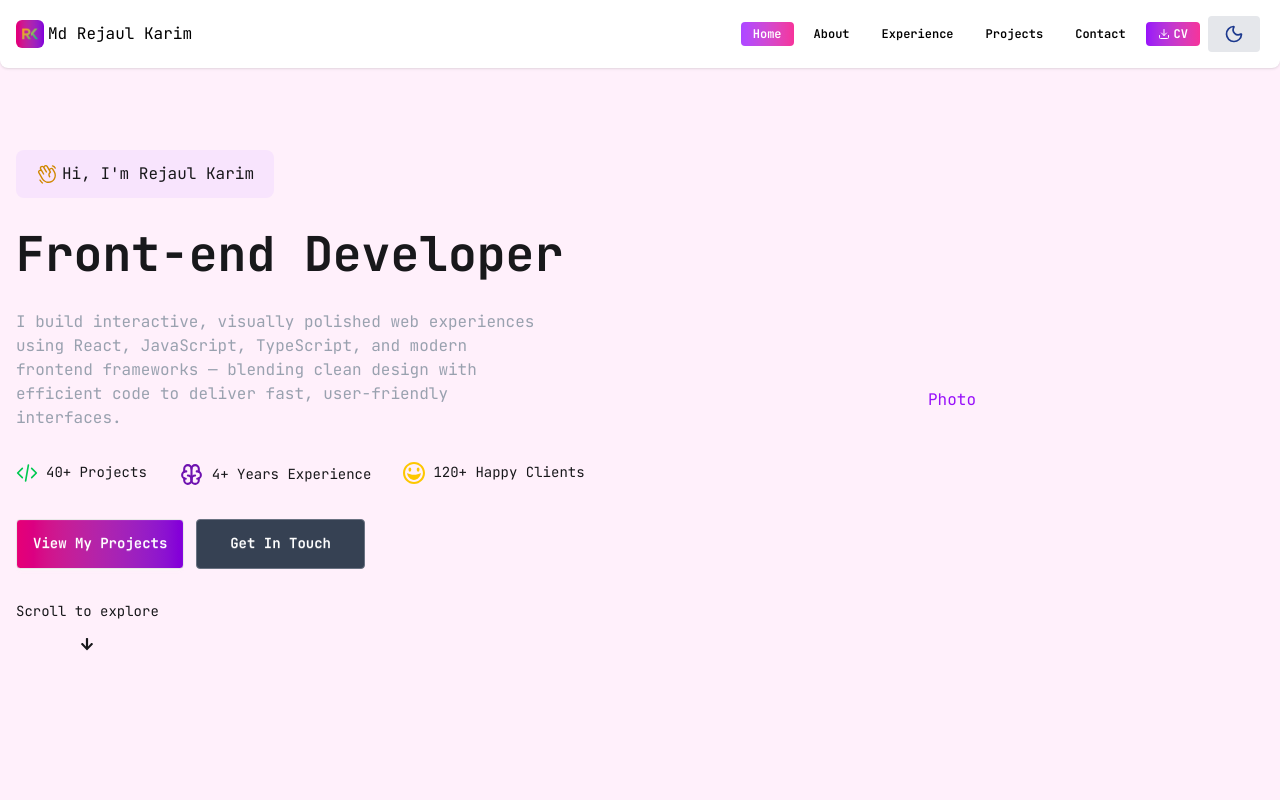
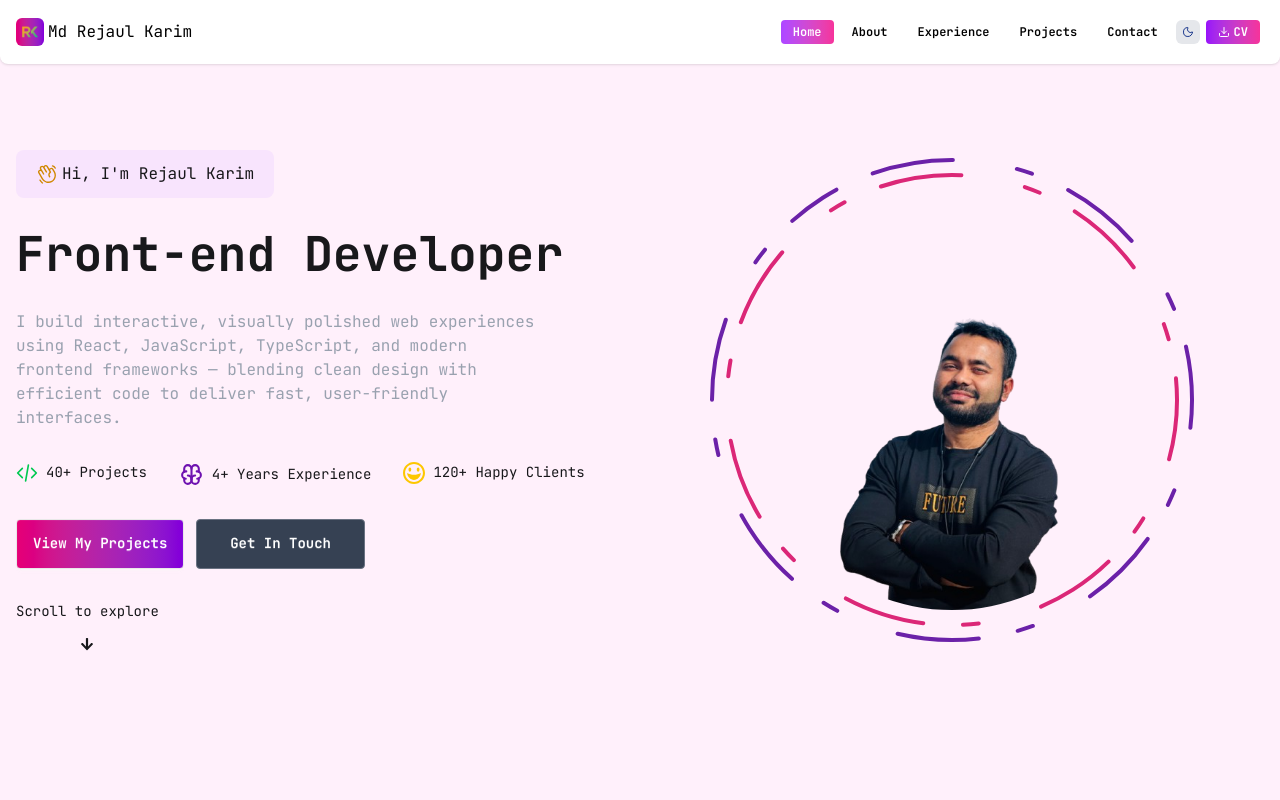
Before and after one commit to rejaulvoice18/rejaul-karim-portfolio, a React (Vite) app: page / in a window 1280 px wide. Shown: the top 800 px of the page. Built offline with nearby package versions, Linux system fonts and the light colour scheme.

Commit message:
I have added a portfolio profile photo section and implemented a circle animation using motion

```diff
--- a/index.html
+++ b/index.html
@@ -4,7 +4,7 @@
     <meta charset="UTF-8" />
     <link rel="icon" type="image/svg+xml" href="/logo.png" />
     <meta name="viewport" content="width=device-width, initial-scale=1.0" />
-    <title>Vite + React</title>
+    <title>Rejaul Karim</title>
   </head>
   <body>
     <div id="root"></div>
--- a/package.json
+++ b/package.json
@@ -18,6 +18,7 @@
     "daisyui": "^5.0.46",
     "framer-motion": "^12.23.6",
     "lucide-react": "^0.525.0",
+    "motion": "^12.23.9",
     "prop-types": "^15.8.1",
     "react": "^19.1.0",
     "react-dom": "^19.1.0",
--- a/src/components/NavBar.jsx
+++ b/src/components/NavBar.jsx
@@ -51,7 +51,7 @@ const NavBar = () => {
         <li key={item.id}>
             <button onClick={() => handleScroll(item.id)}
                 className={`
-                px-3 py-1 rounded font-semibold transition-all duration-300
+                px-3 py-1 rounded font-semibold transition-all duration-300 cursor-pointer
                 ${activeNav === item.id ? 'bg-gradient-to-r from-purple-500 to-pink-500 text-white' : 'text-black dark:text-white'}
                 hover:bg-gradient-to-r hover:from-purple-600 hover:to-pink-600 hover:text-white hover:scale-105
                 `}
@@ -73,10 +73,11 @@ const NavBar = () => {
                         </div>
                     </div>
 
-                    <div className="navbar-end w-[60%]">
+                    <div className="navbar-end w-[80%]">
                         <div className="hidden md:flex">
-                            <ul className="menu menu-horizontal px-1 text-xs items-center h-full space-x-2">
+                            <ul className="menu menu-horizontal px-1 text-xs items-center h-full space-x-1.5">
                                 {navOptions}
+                                <ThemeToggle />
                                 <div
                                     className='group flex items-center py-1 px-3 gap-1 rounded-sm bg-gradient-to-r from-purple-600 to-pink-500
                                     hover:from-pink-500 hover:to-purple-600 transition-all duration-300 ease-in-out cursor-pointer
@@ -93,7 +94,7 @@ const NavBar = () => {
                                         CV
                                     </Link>
                                 </div>
-                                <ThemeToggle />
+
                             </ul>
                         </div>
                         {/* Hamburger Icon for Mobile */}
@@ -125,7 +126,8 @@ const NavBar = () => {
                     </div>
 
                     {/* Navigation */}
-                    <ul className="mt-10 space-y-4 text-xl font-semibold">
+                    <ul className="mt-10 space-y-4 font-semibold text-xs">
+                        <ThemeToggle />
                         {navOptions}
                     </ul>
 
--- a/src/components/Photo.jsx
+++ b/src/components/Photo.jsx
@@ -1,9 +1,93 @@
 import React from 'react';
+import picture from '../../public/rejaul-karim.png'
+import { motion } from 'motion/react'
+const Photo = () => {
+    const circleColors = ["#6b21a8" , "#db2777"];
 
-const Photo = () => {
+    const circleVariants = {
+        initial: {
+            strokeDasharray: "24 10 0 0",
+            rotate: 0,
+            opacity: 0,
+        },
+        animate: (index) => ({
+            strokeDasharray: ["15 120 25 25", "16 25 92 72", "4 250 22 22"],
+            rotate: [120, 360],
+            opacity: 1,
+            transition: {
+                strokeDasharray: {
+                    duration: 20,
+                    repeat: Infinity,
+                    repeatType: "reverse",
+                },
+                rotate: {
+                    duration: 20,
+                    repeat: Infinity,
+                    repeatType: "reverse",
+                },
+                opacity: {
+                    duration: 0.4,
+                    delay: 2 + index * 0.4,
+                    ease: "easeIn",
+                },
+            },
+        }),
+    };
+
     return (
-        <div className='w-full h-full flex items-center justify-center relative'>
-            <h3 className='text-purple-600'>Photo</h3>
+        <div className="w-full h-full relative flex items-center justify-center">
+            <motion.div
+                initial={{ opacity: 0 }}
+                animate={{
+                    opacity: 1,
+                    transition: { delay: 2, duration: 0.4, ease: "easeIn" },
+                }}
+                className="relative"
+            >
+                <motion.div
+                    initial={{ opacity: 0 }}
+                    animate={{
+                        opacity: 1,
+                        transition: { delay: 2.4, duration: 0.4, ease: "easeInOut" },
+                    }}
+                    className="absolute top-1/2 left-1/2 transform -translate-x-1/2 -translate-y-1/2 z-10"
+                >
+                    <div className="w-[250px] h-[250px] lg:w-[400px] lg:h-[420px] mix-blend-lighten overflow-hidden rounded-full">
+                        <img
+                            src={picture}
+                            alt="heroImage"
+                            width={400}
+                            height={400}
+                            quality={100}
+                            className="object-contain w-full h-full"
+                            priority={true}
+                        />
+                    </div>
+                </motion.div>
+                <svg
+                    className="w-[300px] lg:w-[506px] h-[300px] lg:h-[506px]"
+                    viewBox="0 0 506 506"
+                    fill="none"
+                    xmlns="http://www.w3.org/2000/svg"
+                >
+                    {circleColors.map((color, index) => (
+                        <motion.circle
+                            key={index}
+                            cx="253"
+                            cy="253"
+                            r={240 - index * 15}
+                            stroke={color}
+                            strokeWidth="4"
+                            strokeLinecap="round"
+                            strokeLinejoin="round"
+                            variants={circleVariants}
+                            initial="initial"
+                            animate="animate"
+                            custom={index}
+                        />
+                    ))}
+                </svg>
+            </motion.div>
         </div>
     );
 };
--- a/src/components/ThemeToggle.jsx
+++ b/src/components/ThemeToggle.jsx
@@ -9,8 +9,8 @@ const ThemeToggle = () => {
     return (
         <button
             onClick={toggleTheme}
-            className='text-xl px-4 py-2 rounded transition-colors duration-300 bg-gray-200 dark:bg-gray-700'>
-            {theme === 'dark' ? <Sun className='h-5 w-5 text-yellow-400' /> : <Moon className='h-5 w-5 text-blue-900' />}
+            className='text-xl cursor-pointer p-1.5 rounded-md transition-colors duration-300 bg-gray-200 dark:bg-gray-700 hover:bg-gray-600'>
+            {theme === 'dark' ? <Sun className='h-3 w-3 text-yellow-400' /> : <Moon className='h-3 w-3 text-blue-900' />}
         </button>
     )
 };
--- a/src/pages/Home/FeaturedProjects/FeaturedProjects.jsx
+++ b/src/pages/Home/FeaturedProjects/FeaturedProjects.jsx
@@ -32,7 +32,7 @@ const FeaturedProjects = () => {
         },
         {
             id: '003',
-            projects_name: 'Animal Adoption by JavaScript',
+            projects_name: 'Animal Adoption by JavaScript Api integration',
             thumbnail: 'https://i.ibb.co/hxLHKN6q/peddy.png',
             git_client: 'https://github.com/rejaulvoice18/peddy-adoption',
             git_server: 'NA',
@@ -51,6 +51,17 @@ const FeaturedProjects = () => {
             details: 'online sports equipment website using React.js, Node.js, Express.js, MongoDB, and Tailwind CSS, with Firebase authentication. Users can log in, view product details, and browse seamlessly. Admins can manage inventory by adding, editing, and deleting products. The platform offers a smooth, user-friendly experience for all.',
             skills: ['React.js', 'JavaScript', 'Next.js', 'TailwindCSS', 'TypeScript', 'Node.js', 'Express.js', 'MongoDB'],
             category: 'fullstack'
+        },
+        {
+            id: '005',
+            projects_name: 'RedOnion Online Restaurent',
+            thumbnail: 'https://i.ibb.co/PvsDRsRt/RedOnion.png',
+            git_client: 'https://github.com/rejaulvoice18/equisports-lisboa-client',
+            git_server: 'https://github.com/rejaulvoice18/equisports-lisboa-server',
+            web: 'https://equisports-lisboa.web.app/',
+            details: 'online sports equipment website using React.js, Node.js, Express.js, MongoDB, and Tailwind CSS, with Firebase authentication. Users can log in, view product details, and browse seamlessly. Admins can manage inventory by adding, editing, and deleting products. The platform offers a smooth, user-friendly experience for all.',
+            skills: ['React.js', 'JavaScript', 'Next.js', 'TailwindCSS', 'TypeScript'],
+            category: 'frontend'
         }
     ]
     // This usestate for Modal purpose
--- a/src/pages/Home/Footer/Footer.jsx
+++ b/src/pages/Home/Footer/Footer.jsx
@@ -29,11 +29,11 @@ const Footer = () => {
                     <div className='md:mx-auto'>
                         <h3 className='text-white font-bold text-xs pb-3'>Quick Links</h3>
                         <div className='flex flex-col dark:text-gray-400 text-xs gap-2'>
-                            <a href="">Home</a>
-                            <a href="">About</a>
-                            <a href="">Experience</a>
-                            <a href="">Projects</a>
-                            <a href="">Contact</a>
+                            <a href="#home">Home</a>
+                            <a href="#about">About</a>
+                            <a href="#experience">Experience</a>
+                            <a href="#project">Projects</a>
+                            <a href="#contact">Contact</a>
                         </div>
                     </div>
                     {/* Social buttons */}
@@ -70,7 +70,7 @@ const Footer = () => {
                 <div className='flex justify-between'>
                     <p className='text-gray-400 text-[10px]'>Developed by <a className='text-pink-600' href="https://www.linkedin.com/in/md-rejaul-karim" target='_blank'>Md Rejaul Karim</a> &copy; {currentYear}. All rights reserved</p>
                     <div className='flex items-center gap-2 text-gray-400 text-[10px]'>
-                        <button className='btn bg-gray-400 dark:bg-gray-800 text-white dark:text-gray-400 text-[10px] border-0 shadow-none h-[25px]'><FaArrowUpLong /> Back to top</button>
+                        <button className='btn bg-gray-400 dark:bg-gray-800 text-white dark:text-gray-400 text-[10px] border-0 shadow-none h-[25px]'><FaArrowUpLong /> <a href="#home">Back to top</a></button>
                     </div>
                 </div>
             </div>
--- a/src/pages/Home/Hero/Hero.jsx
+++ b/src/pages/Home/Hero/Hero.jsx
@@ -22,9 +22,9 @@ const Hero = () => {
 
     }, [location])
     return (
-        <div id='home' className='dark:bg-black/90 bg-[#fff0fb] min-h-screen'>
-            <section className='max-w-screen-xl mx-auto px-4'>
-                <div className='min-h-screen grid grid-cols-1 md:grid-cols-2 items-center'>
+        <div id='home' className='dark:bg-black/90 bg-[#fff0fb]'>
+            <section className='pt-20 md:pt-0 max-w-screen-xl mx-auto px-4'>
+                <div className='grid grid-cols-1 md:grid-cols-2 place-items-center h-screen'>
                     <div className='flex flex-col justify-items-center items-center md:items-start mx-auto text-center md:text-start space-y-4 md:space-y-8'>
                         <div className='flex items-center gap-1 py-3 px-5 bg-purple-300/20 dark:bg-black/30 rounded-lg'>
                             <span className='text-yellow-600'><PiHandWaving size={22}></PiHandWaving></span>
@@ -51,15 +51,15 @@ const Hero = () => {
                             </div>
                         </div>
                         <div className='grid grid-cols-1 md:grid-cols-2 gap-3'>
-                            <button className='btn bg-gradient-to-r from-pink-600 to-purple-700 text-white w-full sm:w-auto py-6'>View My Projects</button>
-                            <button className='btn btn-outline text-white bg-gray-700 border-gray-500 w-full sm:w-auto py-6'>Get In Touch</button>
+                            <button className='btn bg-gradient-to-r from-pink-600 to-purple-700 text-white w-full sm:w-auto py-6'><a href="#project">View My Projects</a></button>
+                            <button className='btn btn-outline text-white bg-gray-700 border-gray-500 w-full sm:w-auto py-6'><a href="#contact">Get In Touch</a></button>
                         </div>
                         <div className='text-sm space-y-4 dark:text-gray-400 flex-col justify-items-center'>
                             <p>Scroll to explore</p>
                             <FaArrowDown />
                         </div>
                     </div>
-                    <div>
+                    <div className='h-full w-full flex items-center justify-center'>
                         <Photo />
                     </div>
                 </div>
```
Also changed, not shown: public/rejaul-karim.png (added), 1 other file (tests, documents, lock files or other folders).
